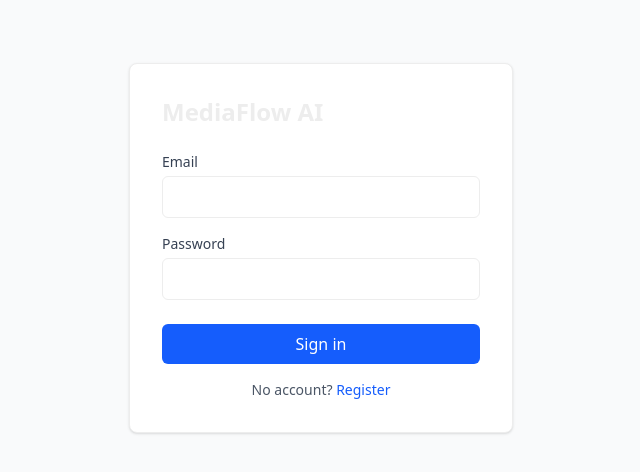
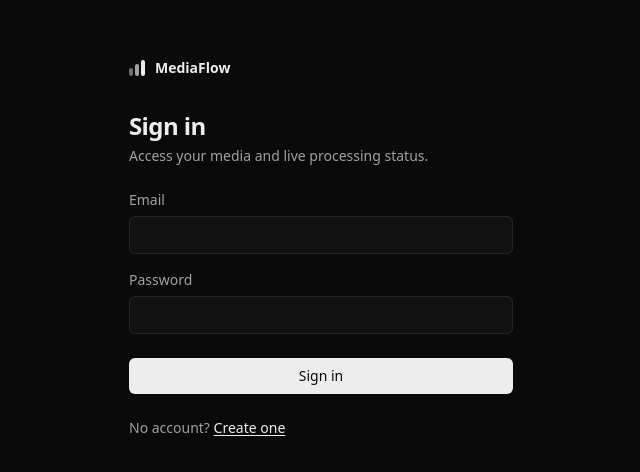
Before and after one commit to emerson-creator/mediaflow-ai, a React (Vite) app in the folder frontend/: page /login in a window 1280 px wide. Shown: the part 152-624 px from the top of the page, without its empty margins (319-959 px from the left). Built offline with nearby package versions, Linux system fonts and the light colour scheme; no server answers.

Commit message:
feat(frontend): refine authentication screens

```diff
--- a/frontend/src/components/ProtectedRoute.tsx
+++ b/frontend/src/components/ProtectedRoute.tsx
@@ -1,8 +1,7 @@
-import type { ReactNode } from "react";
-import { Navigate } from "react-router-dom";
+import { Navigate, Outlet } from "react-router-dom";
 import { useAuth } from "../context/useAuth";
 
-export function ProtectedRoute({ children }: { children: ReactNode }) {
+export function ProtectedRoute() {
   const { user, isLoading } = useAuth();
 
   if (isLoading) {
@@ -17,5 +16,5 @@ export function ProtectedRoute({ children }: { children: ReactNode }) {
     return <Navigate to="/login" replace />;
   }
 
-  return <>{children}</>;
+  return <Outlet />;
 }
--- a/frontend/src/pages/LoginPage.tsx
+++ b/frontend/src/pages/LoginPage.tsx
@@ -1,8 +1,18 @@
 import { useState, type FormEvent } from "react";
 import { Link, useNavigate } from "react-router-dom";
+import {
+  AuthLayout,
+  FormError,
+  fieldInputClass,
+  fieldLabelClass,
+  submitButtonClass,
+} from "../components/AuthLayout";
 import { useAuth } from "../context/useAuth";
 
 export function LoginPage() {
+  const demoEmail = import.meta.env.VITE_DEMO_EMAIL;
+  const demoPassword = import.meta.env.VITE_DEMO_PASSWORD;
+  const hasDemoAccess = Boolean(demoEmail && demoPassword);
   const [email, setEmail] = useState("");
   const [password, setPassword] = useState("");
   const [error, setError] = useState<string | null>(null);
@@ -10,12 +20,11 @@ export function LoginPage() {
   const { login } = useAuth();
   const navigate = useNavigate();
 
-  async function handleSubmit(e: FormEvent) {
-    e.preventDefault();
+  async function signIn(emailAddress: string, passwordValue: string) {
     setError(null);
     setIsSubmitting(true);
     try {
-      await login(email, password);
+      await login(emailAddress, passwordValue);
       navigate("/dashboard");
     } catch {
       setError("Invalid email or password");
@@ -24,57 +33,82 @@ export function LoginPage() {
     }
   }
 
+  function handleSubmit(e: FormEvent) {
+    e.preventDefault();
+    void signIn(email, password);
+  }
+
+  function handleDemoLogin() {
+    if (!demoEmail || !demoPassword) return;
+    void signIn(demoEmail, demoPassword);
+  }
+
   return (
-    <div className="min-h-screen flex items-center justify-center bg-gray-50">
-      <form
-        onSubmit={handleSubmit}
-        className="w-full max-w-sm bg-white p-8 rounded-lg shadow-sm border"
-      >
-        <h1 className="text-2xl font-semibold mb-6">MediaFlow AI</h1>
+    <AuthLayout
+      title="Sign in"
+      subtitle="Access your media and live processing status."
+      footer={
+        <>
+          No account?{" "}
+          <Link
+            to="/register"
+            className="text-ink underline underline-offset-2"
+          >
+            Create one
+          </Link>
+        </>
+      }
+    >
+      <form onSubmit={handleSubmit}>
+        {error && <FormError message={error} />}
 
-        {error && (
-          <div className="mb-4 text-sm text-red-600 bg-red-50 border border-red-200 rounded px-3 py-2">
-            {error}
-          </div>
-        )}
-
-        <label className="block mb-1 text-sm font-medium text-gray-700">
+        <label htmlFor="email" className={fieldLabelClass}>
           Email
         </label>
         <input
+          id="email"
           type="email"
           required
+          autoComplete="email"
           value={email}
           onChange={(e) => setEmail(e.target.value)}
-          className="w-full mb-4 px-3 py-2 border rounded-md focus:outline-none focus:ring-2 focus:ring-blue-500"
+          disabled={isSubmitting}
+          className={`${fieldInputClass} mb-4`}
         />
 
-        <label className="block mb-1 text-sm font-medium text-gray-700">
+        <label htmlFor="password" className={fieldLabelClass}>
           Password
         </label>
         <input
+          id="password"
           type="password"
           required
+          autoComplete="current-password"
           value={password}
           onChange={(e) => setPassword(e.target.value)}
-          className="w-full mb-6 px-3 py-2 border rounded-md focus:outline-none focus:ring-2 focus:ring-blue-500"
+          disabled={isSubmitting}
+          className={`${fieldInputClass} mb-6`}
         />
 
         <button
           type="submit"
           disabled={isSubmitting}
-          className="w-full bg-blue-600 text-white py-2 rounded-md hover:bg-blue-700 disabled:opacity-50"
+          className={submitButtonClass}
         >
           {isSubmitting ? "Signing in..." : "Sign in"}
         </button>
 
-        <p className="mt-4 text-sm text-center text-gray-600">
-          No account?{" "}
-          <Link to="/register" className="text-blue-600 hover:underline">
-            Register
-          </Link>
-        </p>
+        {hasDemoAccess && (
+          <button
+            type="button"
+            disabled={isSubmitting}
+            onClick={handleDemoLogin}
+            className="mt-3 w-full rounded-md border border-line-strong py-2 text-sm font-medium text-ink transition-colors hover:bg-panel disabled:opacity-40"
+          >
+            {isSubmitting ? "Signing in..." : "Try demo"}
+          </button>
+        )}
       </form>
-    </div>
+    </AuthLayout>
   );
 }
--- a/frontend/src/pages/RegisterPage.tsx
+++ b/frontend/src/pages/RegisterPage.tsx
@@ -1,6 +1,13 @@
 import { useState, type FormEvent } from "react";
 import { isAxiosError } from "axios";
 import { Link, useNavigate } from "react-router-dom";
+import {
+  AuthLayout,
+  FormError,
+  fieldInputClass,
+  fieldLabelClass,
+  submitButtonClass,
+} from "../components/AuthLayout";
 import { useAuth } from "../context/useAuth";
 
 export function RegisterPage() {
@@ -30,57 +37,61 @@ export function RegisterPage() {
   }
 
   return (
-    <div className="min-h-screen flex items-center justify-center bg-gray-50">
-      <form
-        onSubmit={handleSubmit}
-        className="w-full max-w-sm bg-white p-8 rounded-lg shadow-sm border"
-      >
-        <h1 className="text-2xl font-semibold mb-6">Create account</h1>
+    <AuthLayout
+      title="Create account"
+      subtitle="Upload audio and video, and get transcripts and summaries."
+      footer={
+        <>
+          Already have an account?{" "}
+          <Link to="/login" className="text-ink underline underline-offset-2">
+            Sign in
+          </Link>
+        </>
+      }
+    >
+      <form onSubmit={handleSubmit}>
+        {error && <FormError message={error} />}
 
-        {error && (
-          <div className="mb-4 text-sm text-red-600 bg-red-50 border border-red-200 rounded px-3 py-2">
-            {error}
-          </div>
-        )}
-
-        <label className="block mb-1 text-sm font-medium text-gray-700">
+        <label htmlFor="email" className={fieldLabelClass}>
           Email
         </label>
         <input
+          id="email"
           type="email"
           required
+          autoComplete="email"
           value={email}
           onChange={(e) => setEmail(e.target.value)}
-          className="w-full mb-4 px-3 py-2 border rounded-md focus:outline-none focus:ring-2 focus:ring-blue-500"
+          disabled={isSubmitting}
+          className={`${fieldInputClass} mb-4`}
         />
 
-        <label className="block mb-1 text-sm font-medium text-gray-700">
+        <label htmlFor="password" className={fieldLabelClass}>
           Password
         </label>
         <input
+          id="password"
           type="password"
           required
           minLength={8}
+          autoComplete="new-password"
           value={password}
           onChange={(e) => setPassword(e.target.value)}
-          className="w-full mb-6 px-3 py-2 border rounded-md focus:outline-none focus:ring-2 focus:ring-blue-500"
+          disabled={isSubmitting}
+          className={fieldInputClass}
         />
+        <p className="mt-1.5 mb-6 text-xs text-ink-faint">
+          At least 8 characters.
+        </p>
 
         <button
           type="submit"
           disabled={isSubmitting}
-          className="w-full bg-blue-600 text-white py-2 rounded-md hover:bg-blue-700 disabled:opacity-50"
+          className={submitButtonClass}
         >
-          {isSubmitting ? "Creating account..." : "Register"}
+          {isSubmitting ? "Creating account..." : "Create account"}
         </button>
-
-        <p className="mt-4 text-sm text-center text-gray-600">
-          Already have an account?{" "}
-          <Link to="/login" className="text-blue-600 hover:underline">
-            Sign in
-          </Link>
-        </p>
       </form>
-    </div>
+    </AuthLayout>
   );
 }
```
